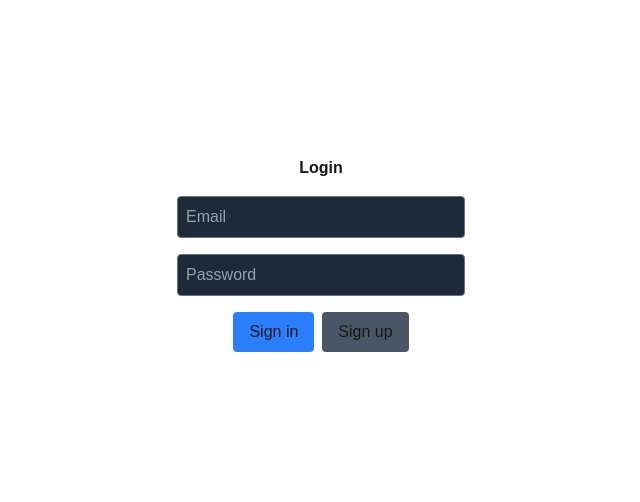
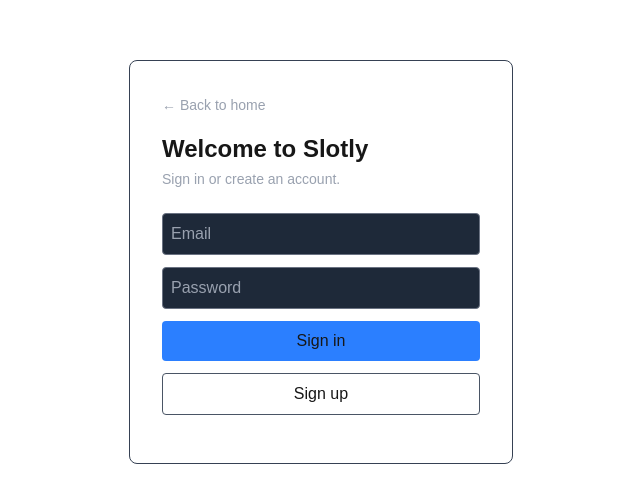
Before and after one commit to shakirgv/booking-saas, a Next.js app: page /login in a window 1280 px wide. Shown: the part 138-640 px from the top of the page, without its empty margins (319-959 px from the left). Built offline with nearby package versions, Linux system fonts and the light colour scheme.

Commit message:
Restyle login page

```diff
--- a/app/login/page.tsx
+++ b/app/login/page.tsx
@@ -3,6 +3,7 @@
 import { useState } from "react";
 import { createClient } from "@/lib/supabase";
 import { useRouter } from "next/navigation";
+import Link from "next/link";
 
 export default function LoginPage() {
   const [email, setEmail] = useState("");
@@ -18,7 +19,10 @@ export default function LoginPage() {
 
   async function handleSignIn() {
     const supabase = createClient();
-        const { error } = await supabase.auth.signInWithPassword({ email, password});
+    const { error } = await supabase.auth.signInWithPassword({
+      email,
+      password,
+    });
     if (error) {
       setMessage(error.message);
     } else {
@@ -27,31 +31,45 @@ export default function LoginPage() {
   }
 
   return (
-        <main className="flex min-h-screen flex-col items-center justify-center gap-4">
-            <h1 className="text-3x1 font-bold">Login</h1>
+    <main className="flex min-h-screen items-center justify-center p-6">
+      <div className="w-full max-w-sm rounded-lg border border-gray-700 p-8">
+        <Link href="/" className="text-sm text-gray-400">
+          ← Back to home
+        </Link>
+        <h1 className="mt-4 text-2xl font-bold">Welcome to Slotly</h1>
+        <p className="mt-1 text-sm text-gray-400">
+          Sign in or create an account.
+        </p>
+        <div className="mt-6 flex flex-col gap-3">
           <input
-            className="w-72 rounded border border-gray-500 bg-gray-800 p-2 text-white placeholder-gray-400"
+            className="w-full rounded border border-gray-500 bg-gray-800 p-2 text-white placeholder-gray-400"
             type="email"
             placeholder="Email"
             value={email}
             onChange={(e) => setEmail(e.target.value)}
           />
           <input
-            className="w-72 rounded border border-gray-500 bg-gray-800 p-2 text-white placeholder-gray-400"
+            className="w-full rounded border border-gray-500 bg-gray-800 p-2 text-white placeholder-gray-400"
             type="password"
             placeholder="Password"
             value={password}
             onChange={(e) => setPassword(e.target.value)}
           />
-            <div className="flex gap-2">
-                <button className="rounded bg-blue-500 px-4 py-2" onClick={handleSignIn}>
+          <button
+            className="w-full rounded bg-blue-500 px-4 py-2 font-medium"
+            onClick={handleSignIn}
+          >
             Sign in
           </button>
-                <button className="rounded bg-gray-600 px-4 py-2" onClick={handleSignUp}>
+          <button
+            className="w-full rounded border border-gray-600 px-4 py-2"
+            onClick={handleSignUp}
+          >
             Sign up
           </button>
         </div>
-            <p>{message}</p>
+        <p className="mt-4 text-sm text-red-400">{message}</p>
+      </div>
     </main>
   );
 }
```
Lines whose indentation alone changed are shown as unchanged.
